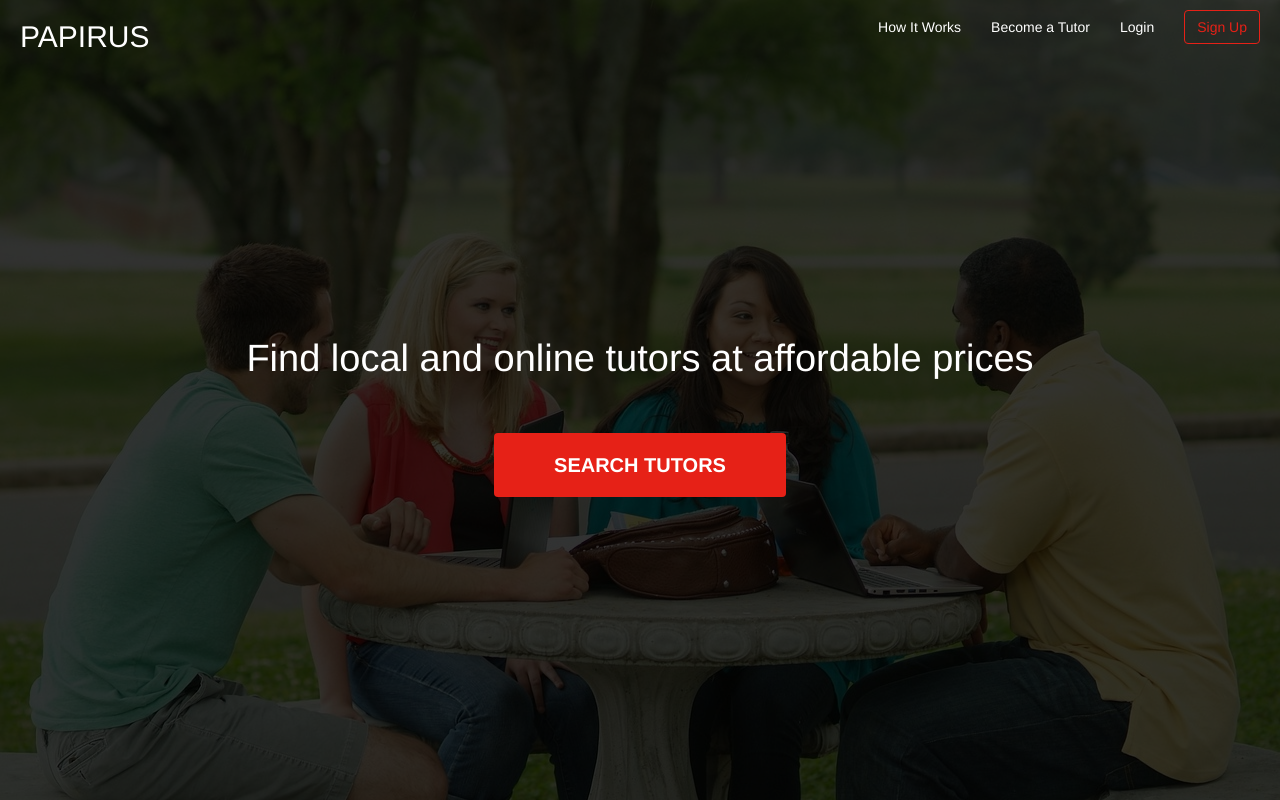
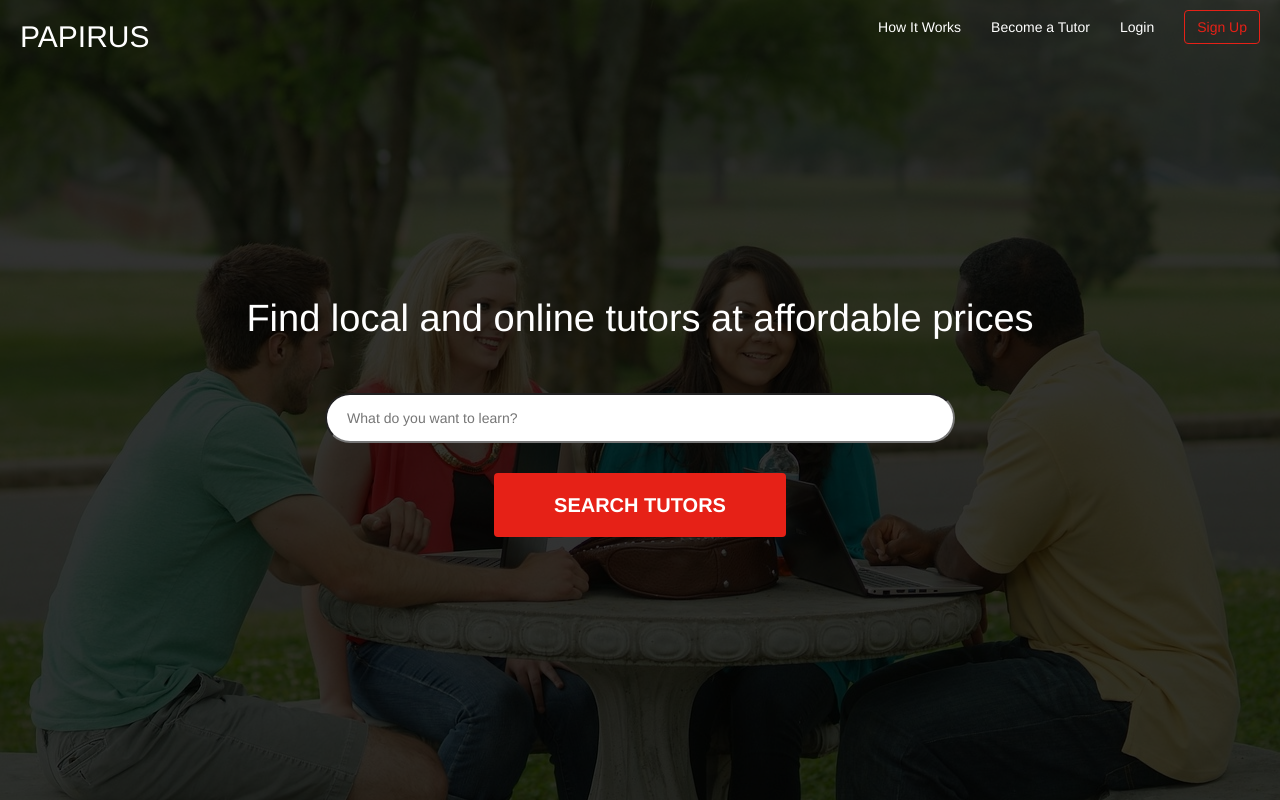
Before and after one commit to istasyon/papirus, a React app in the folder client/: page / in a window 1280 px wide. Built offline with nearby package versions, Linux system fonts and the light colour scheme.

Commit message:
Add search input box

```diff
--- a/client/src/components/Landing/Hero.js
+++ b/client/src/components/Landing/Hero.js
@@ -1,9 +1,25 @@
-import React, { Component } from 'react';
+import React, { Component } from "react";
 
-import LandingNavbar from './LandingNavbar';
-import './styles/Hero.scss';
+import LandingNavbar from "./LandingNavbar";
+import CATEGORIES from "../../constants/categories";
+import "./styles/Hero.scss";
 
 class Hero extends Component {
+  constructor(props) {
+    super(props);
+    this.state = {
+      searchValue: "",
+      categories: CATEGORIES
+    };
+    this.handleSubmit = this.handleSubmit.bind(this);
+  }
+
+  handleSubmit(event) {
+    event.preventDefault();
+    console.log(this.state.searchValue);
+    this.setState({ searchValue: "" });
+  }
+
   render() {
     return (
       <section className="Hero">
@@ -13,7 +29,31 @@ class Hero extends Component {
             <h1 className="Hero__title">
               Find local and online tutors at affordable prices
             </h1>
-            <button className="Hero__button">SEARCH TUTORS</button>
+            <form onSubmit={this.handleSubmit}>
+              <div>
+                <input
+                  type="text"
+                  list="categories"
+                  className="Hero__searchinput"
+                  placeholder="What do you want to learn?"
+                  value={this.state.searchValue}
+                  onChange={event =>
+                    this.setState({ searchValue: event.target.value })}
+                />
+                <datalist id="categories">
+                  {this.state.categories.map(item =>
+                    <option key={item} value={item} />
+                  )}
+                </datalist>
+              </div>
+              <button
+                type="submit"
+                className="Hero__button"
+                onClick={this.handleSubmit}
+              >
+                SEARCH TUTORS
+              </button>
+            </form>
           </div>
         </div>
       </section>
--- a/client/src/components/Landing/styles/Hero.scss
+++ b/client/src/components/Landing/styles/Hero.scss
@@ -46,3 +46,12 @@
     outline: 0;
   }
 }
+
+.Hero__searchinput {
+  width: 80%;
+  height: 50px;
+  border-radius: 25px;
+  padding-left: 20px;
+  outline: 0;
+  margin-bottom: 30px;
+}
--- /dev/null
+++ b/client/src/constants/categories.js
@@ -0,0 +1,14 @@
+const CATEGORIES = [
+  "Tennis",
+  "Basketball",
+  "Football",
+  "Math",
+  "Music",
+  "Chess",
+  "Russian",
+  "English",
+  "German",
+  "Yoga"
+];
+
+export default CATEGORIES;
```
